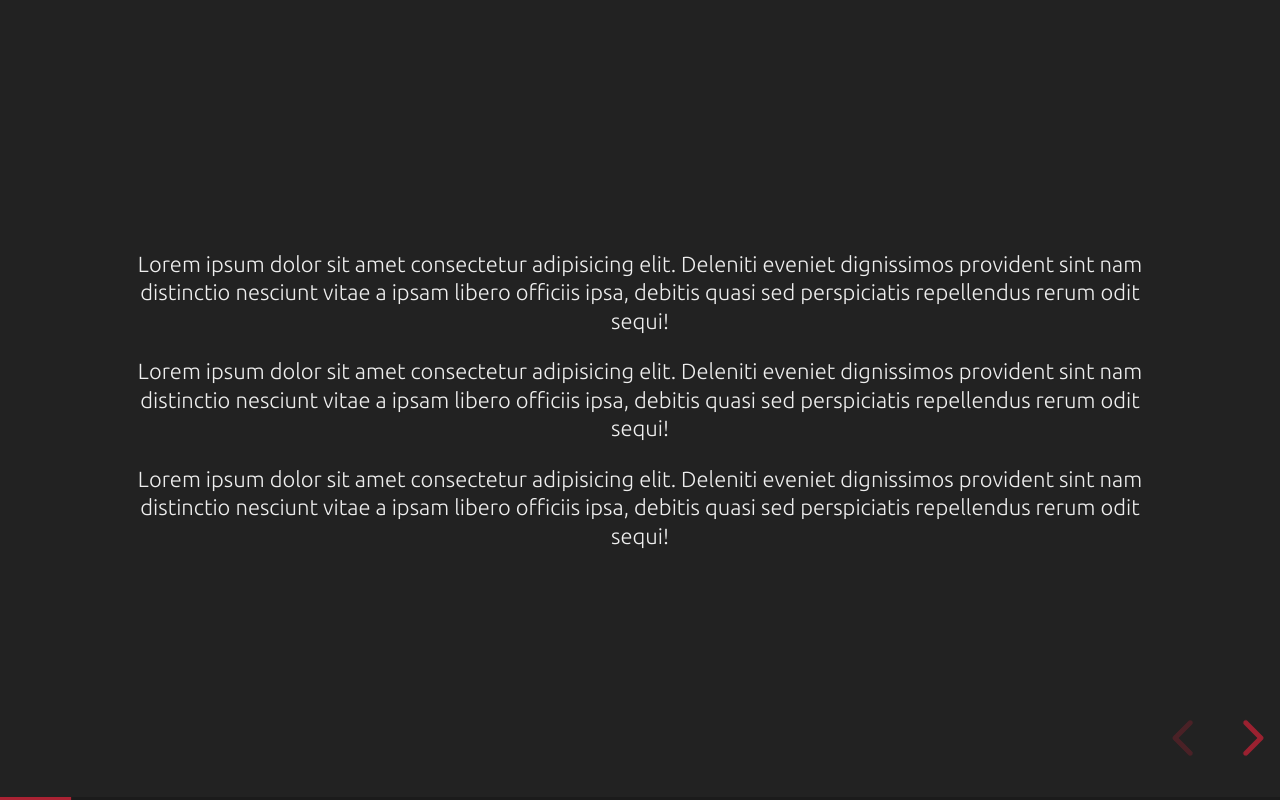
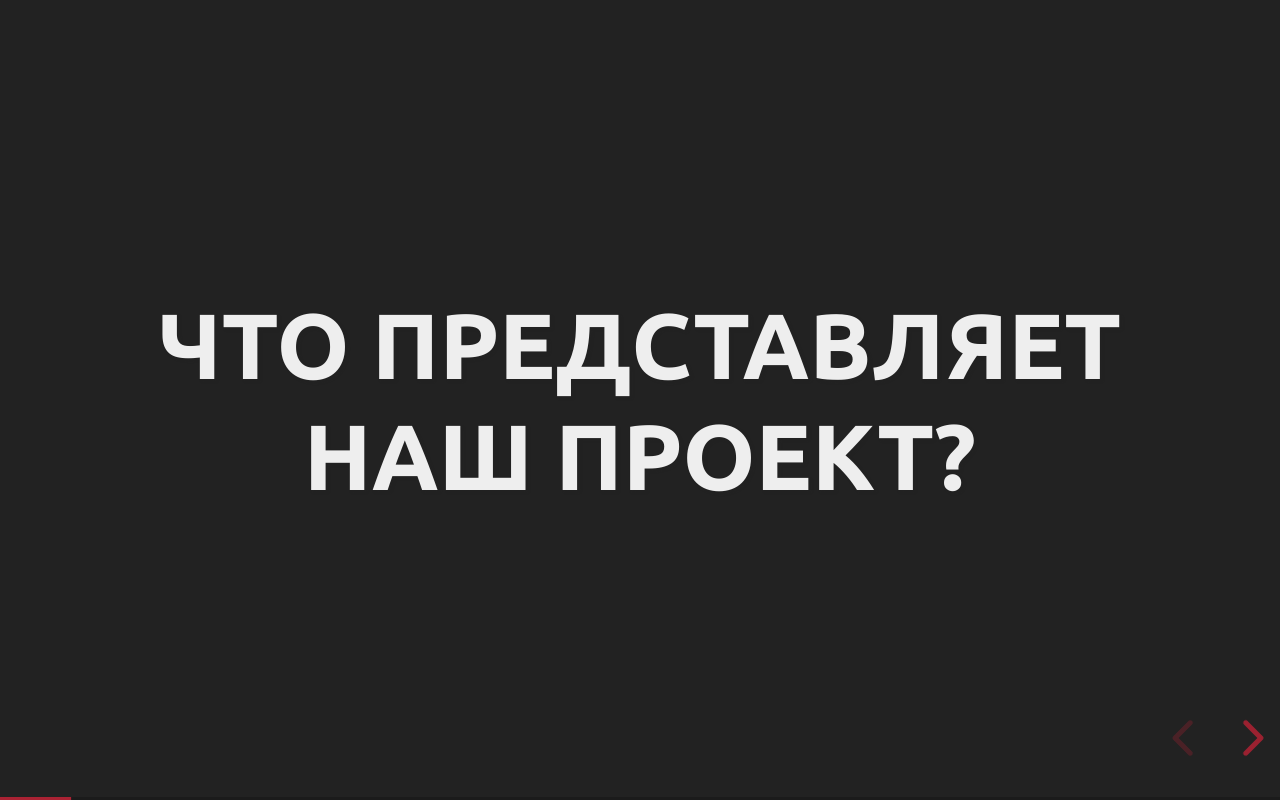
Before and after one commit to spbu-registry/presentation, a plain HTML site: page index.html in a window 1280 px wide. Both pictures are taken after a click on the button "next slide". Drawn offline with nearby package versions, Linux system fonts and the light colour scheme; files that its build step writes are made by us from their sources.

Commit message:
Reorder slides

```diff
--- a/index.html
+++ b/index.html
@@ -28,24 +28,7 @@
         </section>
         <section>
           <section>
-            <p style="font-size: 20px; margin-bottom: 20px">
-              Lorem ipsum dolor sit amet consectetur adipisicing elit. Deleniti
-              eveniet dignissimos provident sint nam distinctio nesciunt vitae a
-              ipsam libero officiis ipsa, debitis quasi sed perspiciatis
-              repellendus rerum odit sequi!
-            </p>
-            <p style="font-size: 20px; margin-bottom: 20px">
-              Lorem ipsum dolor sit amet consectetur adipisicing elit. Deleniti
-              eveniet dignissimos provident sint nam distinctio nesciunt vitae a
-              ipsam libero officiis ipsa, debitis quasi sed perspiciatis
-              repellendus rerum odit sequi!
-            </p>
-            <p style="font-size: 20px">
-              Lorem ipsum dolor sit amet consectetur adipisicing elit. Deleniti
-              eveniet dignissimos provident sint nam distinctio nesciunt vitae a
-              ipsam libero officiis ipsa, debitis quasi sed perspiciatis
-              repellendus rerum odit sequi!
-            </p>
+            <h2>Что представляет наш проект?</h2>
           </section>
         </section>
         <section>
@@ -122,27 +105,31 @@
               </ul>
             </div>
           </section>
-          <section data-auto-animate style="height: 100vh">
-            <img class="r-stretch" src="images/server.jpg" alt="Лучший сервер"/>
+          <section
+            data-preload
+            data-background-iframe="http://217.197.0.155/data/swagger-ui/index.html"
+          >
             <div
-                     data-id="backend-block"
               style="
                 position: absolute;
-                width: 25%;
-                top: 0;
+                width: 35%;
                 right: 0;
                 box-shadow: 0 1px 4px rgba(0, 0, 0, 0.5),
                   0 5px 25px rgba(0, 0, 0, 0.2);
                 background-color: rgba(0, 0, 0, 0.9);
                 color: #fff;
                 padding: 20px;
-                /*font-size: 20px;*/
+                font-size: 20px;
                 text-align: left;
               "
-             >
-              <h3 data-id="backend-title">Сервер</h3>
+            >
+              <h3 data-id="backend-title" align="left">Документация</h3>
+              <p>
+                Поближе с документацией запросов можно ознакомиться, перейдя по
+                ссылке:
+              </p>
+              <img align="center" src="images/swagger-qr.png" alt="А где?" />
             </div>
-
           </section>
           <section data-auto-animate data-background="images/database_bg.png">
              <div
@@ -186,31 +173,27 @@
               </ul>
             </div>
           </section>
-          <section
-            data-preload
-            data-background-iframe="http://217.197.0.155/data/swagger-ui/index.html"
-          >
+          <section data-auto-animate style="height: 100vh">
+            <img class="r-stretch" src="images/server.jpg" alt="Лучший сервер"/>
             <div
+                     data-id="backend-block"
               style="
                 position: absolute;
-                width: 35%;
+                width: 25%;
+                top: 0;
                 right: 0;
                 box-shadow: 0 1px 4px rgba(0, 0, 0, 0.5),
                   0 5px 25px rgba(0, 0, 0, 0.2);
                 background-color: rgba(0, 0, 0, 0.9);
                 color: #fff;
                 padding: 20px;
-                font-size: 20px;
+                /*font-size: 20px;*/
                 text-align: left;
               "
-            >
-              <h3 data-id="backend-title" align="left">Документация</h3>
-              <p>
-                Поближе с документацией запросов можно ознакомиться, перейдя по
-                ссылке:
-              </p>
-              <img align="center" src="images/swagger-qr.png" alt="А где?" />
+             >
+              <h3 data-id="backend-title">Сервер</h3>
             </div>
+
           </section>
         </section>
         <section>
```
